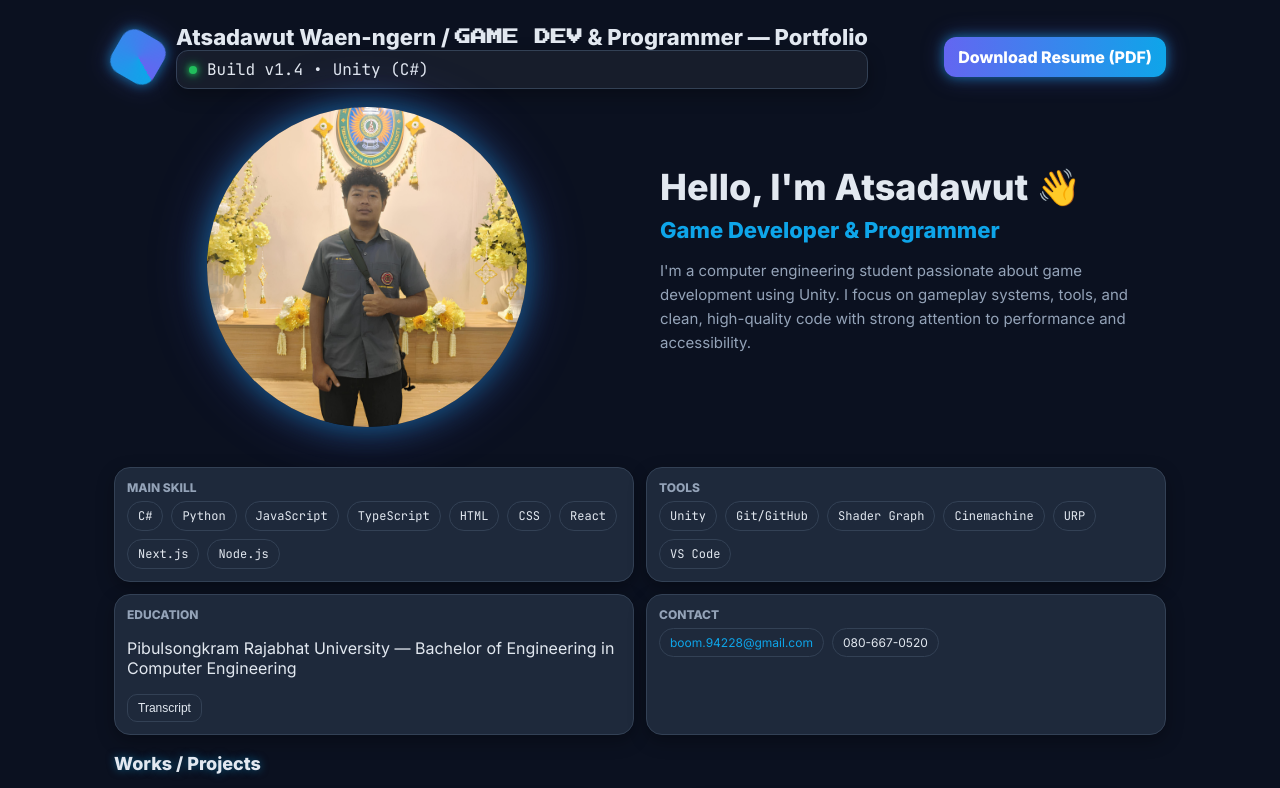
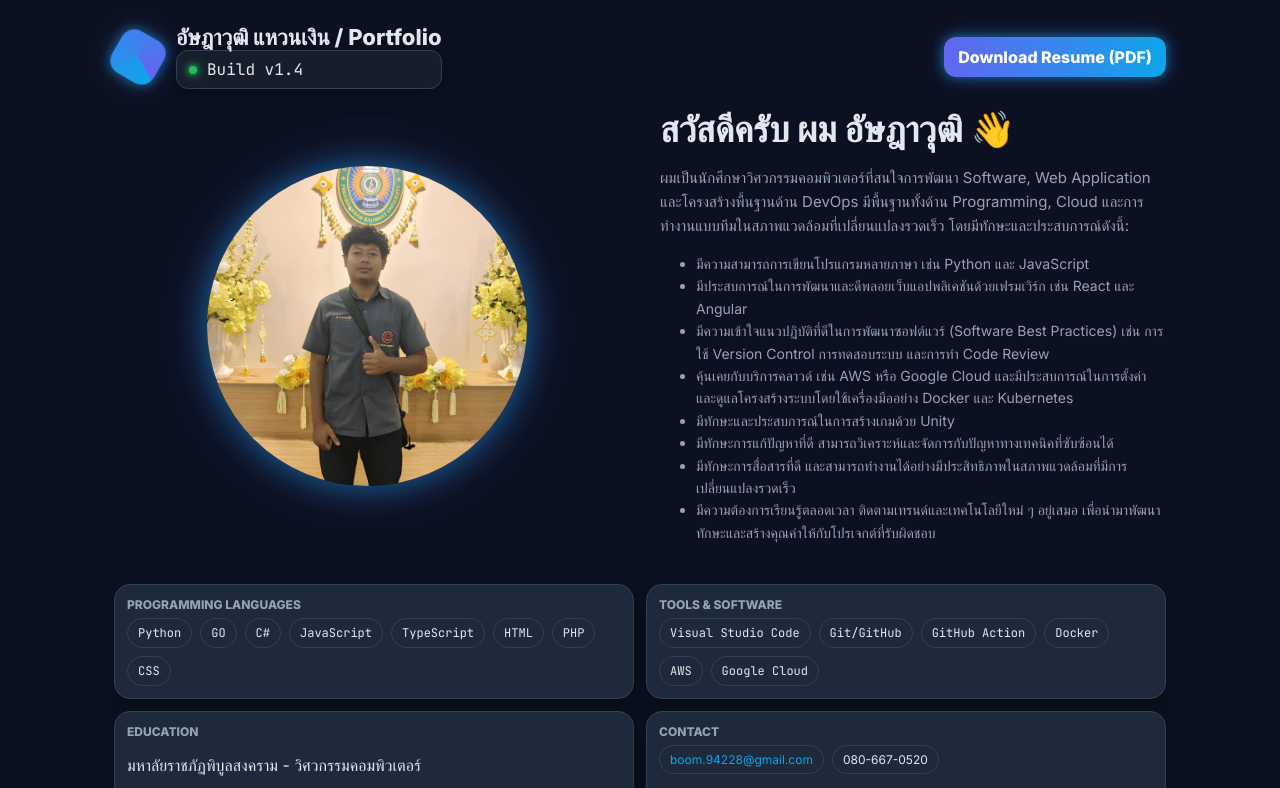
Before and after one commit to boom94228-dot/portfolio, a plain HTML site: page index.html in a window 1280 px wide. Shown: the top 788 px of the page. Drawn offline with Linux system fonts and the light colour scheme.

Commit message:
Add files via upload

```diff
--- a/index.html
+++ b/index.html
@@ -51,6 +51,7 @@
     .intro-text h2{font-size:36px; margin:0}
     .intro-text .role{font-size:22px; font-weight:700; color:var(--accent); margin:8px 0 16px}
     .intro-text p{font-size:15px; color:var(--muted); line-height:1.6}
+    .intro-text ul{margin:8px 0 0 18px; padding-left:18px; font-size:14px; color:var(--muted); line-height:1.6}
     .buttons{margin-top:20px; display:flex; gap:12px}
 
     /* BIO CARDS — ใช้ 2 คอลัมน์เพื่อให้ Education คู่กับ Contact */
@@ -132,8 +133,8 @@
       <div class="brand">
         <div class="logo" aria-hidden="true"></div>
         <div>
-          <h1>Atsadawut Waen-ngern / <span class="retro" style="font-size:16px">GAME DEV</span> & Programmer — Portfolio</h1>
-          <div class="hud mono"><span class="led"></span><span>Build v1.4</span><span>•</span><span>Unity (C#)</span></div>
+          <h1>อัษฎาวุฒิ แหวนเงิน / <span class="retro" style="font-size:16px"></span> Portfolio</h1>
+          <div class="hud mono"><span class="led"></span><span>Build v1.4</span><span></span><span></span></div>
         </div>
       </div>
       <a class="btn-cta" href="assets/Resume.pdf" download>Download Resume (PDF)</a>
@@ -145,9 +146,18 @@
         <img src="images/profile.png" alt="Atsadawut portrait" class="intro-photo">
       </div>
       <div class="intro-text">
-        <h2>Hello, I'm Atsadawut 👋</h2>
-        <h3 class="role">Game Developer & Programmer</h3>
-        <p>I'm a computer engineering student passionate about game development using Unity. I focus on gameplay systems, tools, and clean, high-quality code with strong attention to performance and accessibility.</p>
+        <h2>สวัสดีครับ ผม อัษฎาวุฒิ 👋</h2>
+        <p>ผมเป็นนักศึกษาวิศวกรรมคอมพิวเตอร์ที่สนใจการพัฒนา Software, Web Application และโครงสร้างพื้นฐานด้าน DevOps มีพื้นฐานทั้งด้าน Programming, Cloud และการทำงานแบบทีมในสภาพแวดล้อมที่เปลี่ยนแปลงรวดเร็ว โดยมีทักษะและประสบการณ์ดังนี้:</p>
+        <ul>
+          <li>มีความสามารถการเขียนโปรแกรมหลายภาษา เช่น Python และ JavaScript</li>
+          <li>มีประสบการณ์ในการพัฒนาและดีพลอยเว็บแอปพลิเคชันด้วยเฟรมเวิร์ก เช่น React และ Angular</li>
+          <li>มีความเข้าใจแนวปฏิบัติที่ดีในการพัฒนาซอฟต์แวร์ (Software Best Practices) เช่น การใช้ Version Control การทดสอบระบบ และการทำ Code Review</li>
+          <li>คุ้นเคยกับบริการคลาวด์ เช่น AWS หรือ Google Cloud และมีประสบการณ์ในการตั้งค่าและดูแลโครงสร้างระบบโดยใช้เครื่องมืออย่าง Docker และ Kubernetes</li>
+          <li>มีทักษะและประสบการณ์ในการสร้างเกมด้วย Unity</li>
+          <li>มีทักษะการแก้ปัญหาที่ดี สามารถวิเคราะห์และจัดการกับปัญหาทางเทคนิคที่ซับซ้อนได้</li>
+          <li>มีทักษะการสื่อสารที่ดี และสามารถทำงานได้อย่างมีประสิทธิภาพในสภาพแวดล้อมที่มีการเปลี่ยนแปลงรวดเร็ว</li>
+          <li>มีความต้องการเรียนรู้ตลอดเวลา ติดตามเทรนด์และเทคโนโลยีใหม่ ๆ อยู่เสมอ เพื่อนำมาพัฒนาทักษะและสร้างคุณค่าให้กับโปรเจกต์ที่รับผิดชอบ</li>
+        </ul>
       </div>
     </section>
 
@@ -155,23 +165,34 @@
     <section class="bio">
       <div class="grid-info">
         <div class="card">
-          <h3>Main Skill</h3>
+          <h3>Programming Languages</h3>
           <div class="chips mono">
-            <span class="chip">C#</span><span class="chip">Python</span><span class="chip">JavaScript</span><span class="chip">TypeScript</span><span class="chip">HTML</span><span class="chip">CSS</span><span class="chip">React</span><span class="chip">Next.js</span><span class="chip">Node.js</span>
+            <span class="chip">Python</span>
+            <span class="chip">GO</span>
+            <span class="chip">C#</span>
+            <span class="chip">JavaScript</span>
+            <span class="chip">TypeScript</span>
+            <span class="chip">HTML</span>
+            <span class="chip">PHP</span>
+            <span class="chip">CSS</span>
           </div>
         </div>
 
         <div class="card">
-          <h3>Tools</h3>
+          <h3>Tools & Software</h3>
           <div class="chips mono">
-            <span class="chip">Unity</span><span class="chip">Git/GitHub</span><span class="chip">Shader Graph</span><span class="chip">Cinemachine</span><span class="chip">URP</span><span class="chip">VS Code</span>
+            <span class="chip">Visual Studio Code</span>
+            <span class="chip">Git/GitHub</span>
+            <span class="chip">GitHub Action</span>
+            <span class="chip">Docker</span>
+            <span class="chip">AWS</span>
+            <span class="chip">Google Cloud</span>
           </div>
         </div>
-
         <!-- Education วางก่อน Contact เพื่อให้จับคู่กันใน grid 2 คอลัมน์ -->
         <div class="card">
           <h3>Education</h3>
-          <p class="muted">Pibulsongkram Rajabhat University — Bachelor of Engineering in Computer Engineering</p>
+          <p class="muted">มหาลัยราชภัฏพิบูลสงคราม - วิศวกรรมคอมพิวเตอร์</p>
           <div class="chips"><button class="btn-ghost" data-grade>Transcript</button></div>
         </div>
 
```
